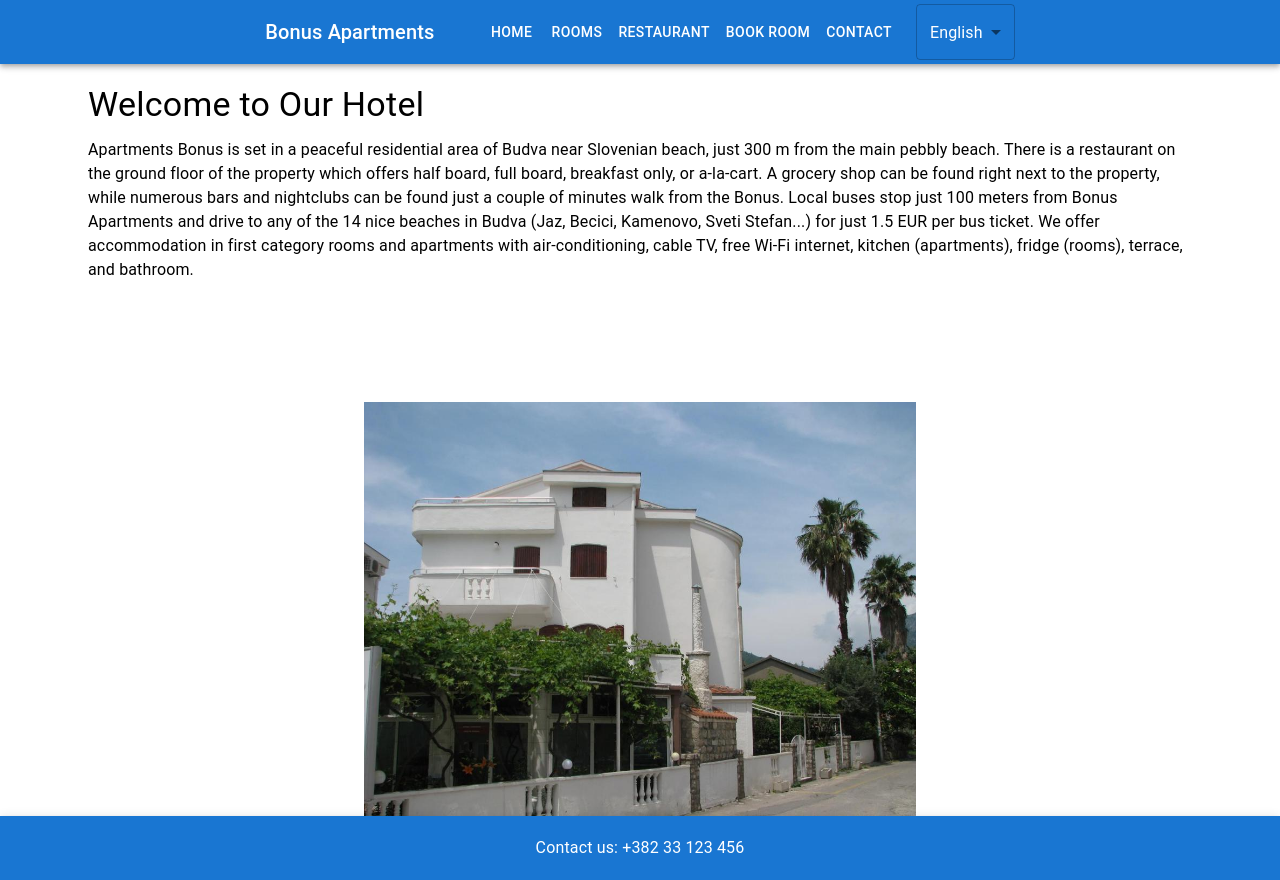
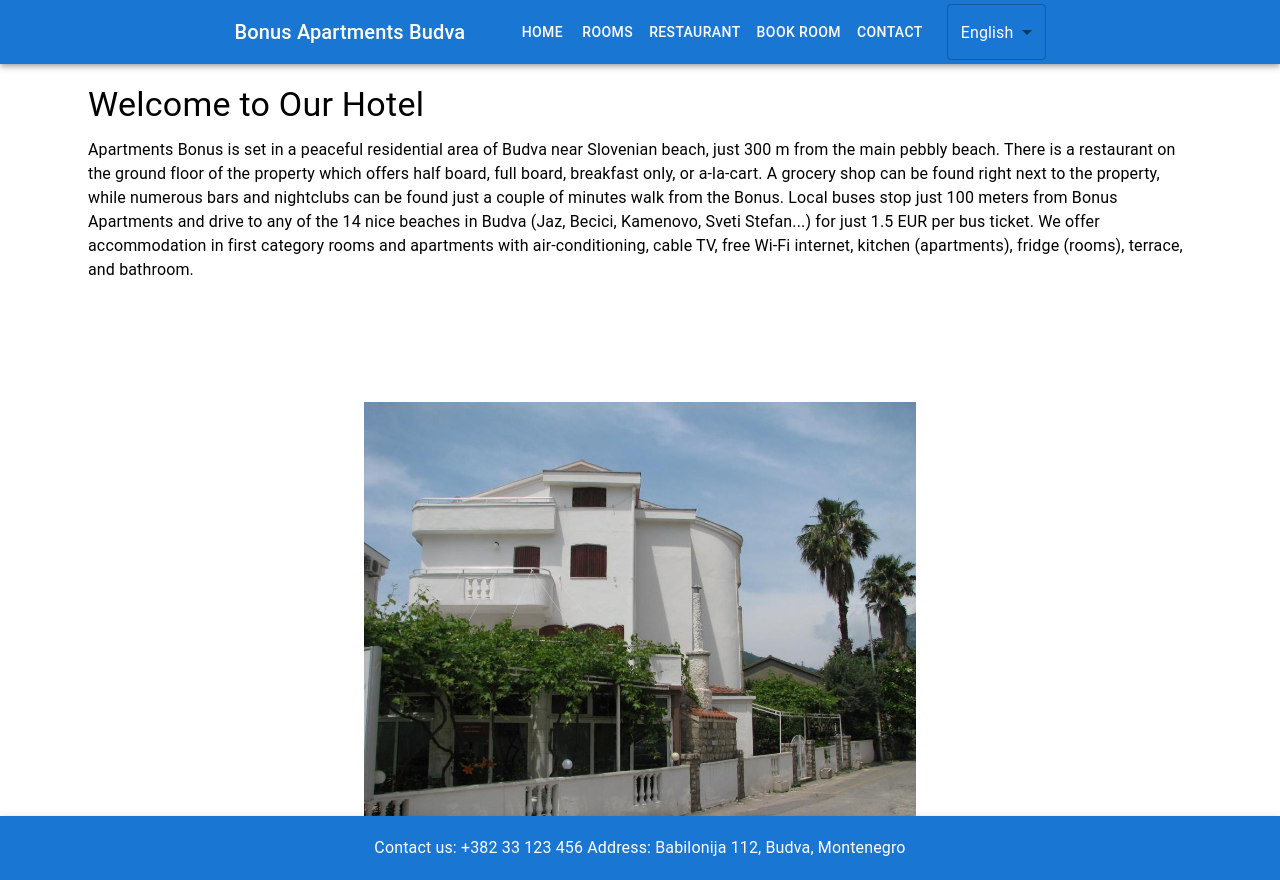
Before and after one commit to bubanjan/apartmentsbonus, a React (Create React App) app: page / in a window 1280 px wide. Built offline with nearby package versions, Linux system fonts and the light colour scheme.

Commit message:
refactoring

```diff
--- a/src/App.js
+++ b/src/App.js
@@ -34,7 +34,7 @@
                                 variant="h6"
                                 style={{ flexGrow: 1, marginRight: 45 }}
                             >
-                                Bonus Apartments
+                                Bonus Apartments Budva
                             </Typography>
                             <Button color="inherit" component={Link} to="/">
                                 Home
--- a/src/components/Contact.jsx
+++ b/src/components/Contact.jsx
@@ -2,10 +2,8 @@
 import React from "react";
 import { Container, Typography, Box, Link } from "@mui/material";
 import PhoneIcon from "@mui/icons-material/Phone";
-
 import WhatsAppIcon from "@mui/icons-material/WhatsApp";
 import TelegramIcon from "@mui/icons-material/Telegram";
-
 import ViberIcon from "./ViberIcon.js";
 
 const Contact = () => {
@@ -23,7 +21,7 @@
                 }}
             >
                 <iframe
-                    src="https://www.google.com/maps/embed?pb=!1m18!1m12!1m3!1d2934.213961077749!2d19.091953015495567!3d42.288922979191506!2m3!1f0!2f0!3f0!3m2!1i1024!2i768!4f13.1!3m3!1m2!1s0x134de9db9319b8db%3A0x160af6ae89a1a6b2!2sBudva!5e0!3m2!1sen!2s!4v1591246643000!5m2!1sen!2s"
+                    src="https://www.google.com/maps/embed?pb=!1m18!1m12!1m3!1d3151.8354345083647!2d18.848079761026455!3d42.28936410143735!2m3!1f0!2f0!3f0!3m2!1i1024!2i768!4f13.1!3m3!1m2!1s0x0%3A0x0!2zNDLCsDE3JzIwLjkiTiAxOMKwNTAnNTMuNSJF!5e0!3m2!1sen!2s!4v1591246643000!5m2!1sen!2s"
                     style={{
                         border: 0,
                         width: "100%",
--- a/src/components/Footer.jsx
+++ b/src/components/Footer.jsx
@@ -12,7 +12,8 @@
             <Toolbar sx={{ justifyContent: "center" }}>
                 <Box sx={{ display: "flex", alignItems: "center" }}>
                     <Typography variant="body1">
-                        Contact us: +382 33 123 456
+                        Contact us: +382 33 123 456 Address: Babilonija 112,
+                        Budva, Montenegro
                     </Typography>
                 </Box>
             </Toolbar>
```
